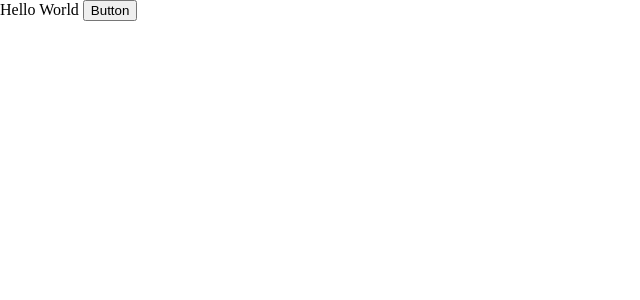
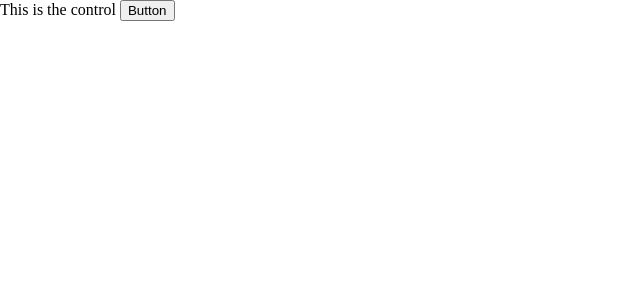
Before and after one commit to WilNichols/Zello.com-Next, a Jekyll site: the page built from _source/index.html, in a window 1280 px wide. Shown: the top 300 px of the page, without its empty margins (0-640 px from the left). Built offline with Jekyll 4.4.1, drawn with Linux system fonts in a browser that asks for light colours.

Commit message:
master text

```diff
--- a/_source/index.html
+++ b/_source/index.html
@@ -1,5 +1,5 @@
 ---
 layout: default
 ---
-Hello World
+This is the control
 <button>Button</button>
```
